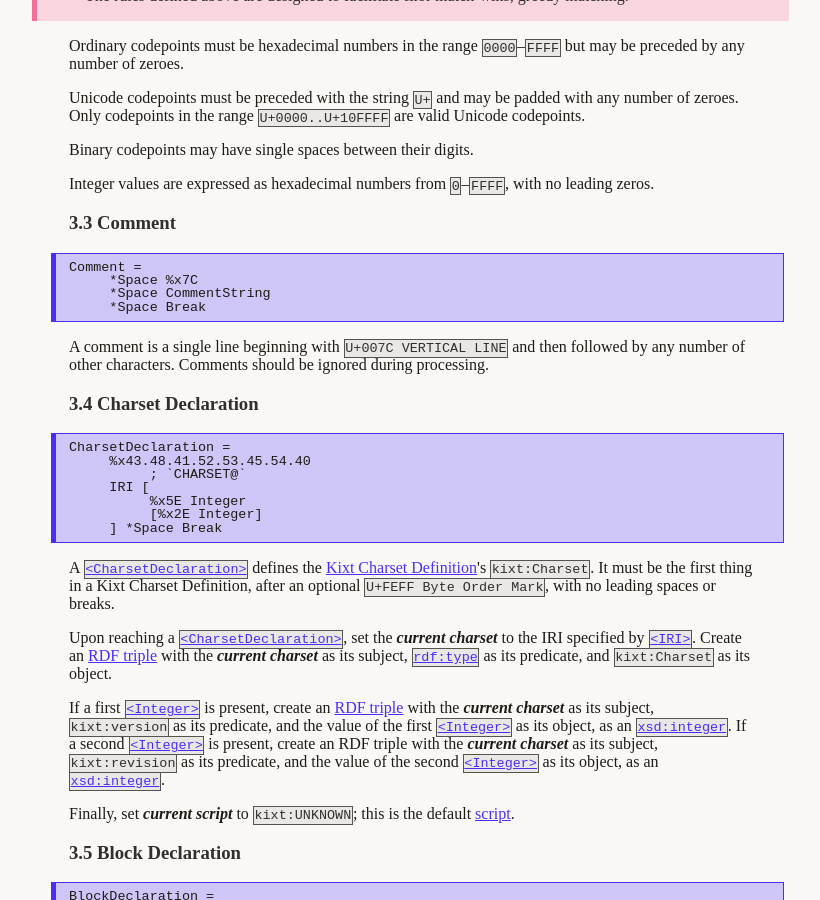
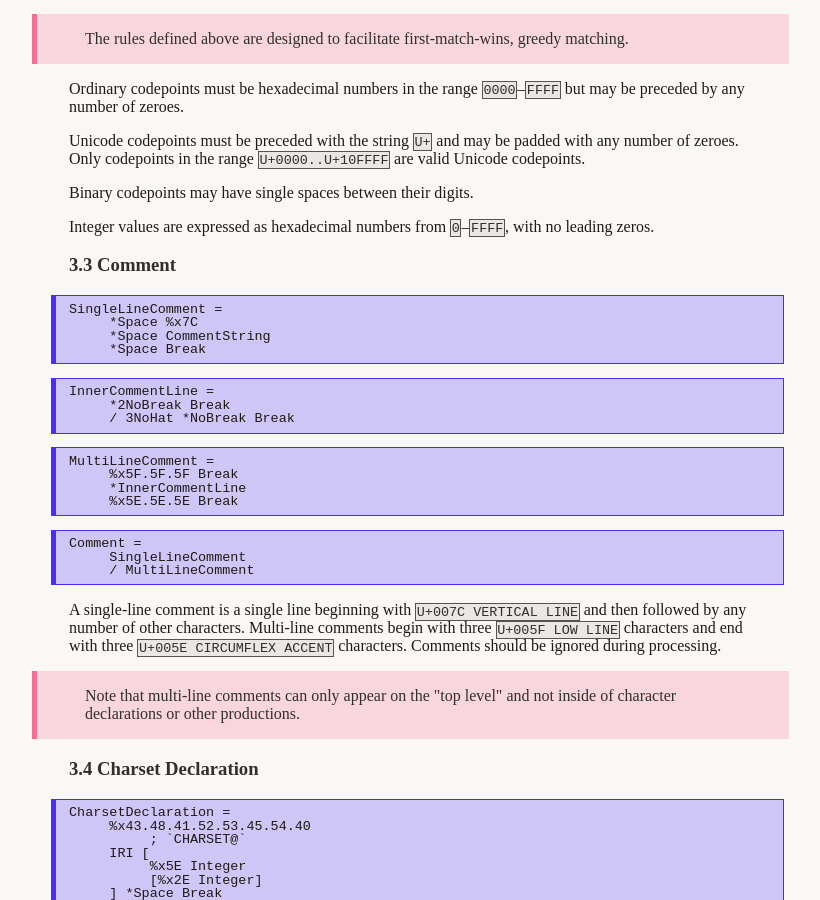
Before and after one commit to kibi-network/Kixt, a Jekyll site: the page built from -/Charset/index.md, in a window 1280 px wide and 900 px high, scrolled down 8374 px. Shown: the whole window, without its empty margins (227-1047 px from the left). Built offline with Jekyll 4.4.1, drawn with Linux system fonts in a browser that asks for light colours; our own code applies the rules of GitHub Pages for plain Markdown files; some of the changed text lies outside the part shown.

Commit message:
[Charset] Multi-line comments; comments inside of character definitions

````diff
--- a/-/Charset/index.md
+++ b/-/Charset/index.md
@@ -206,6 +206,10 @@ PrivateUse = %xE000-F8FF / %xF0000-FFFFD / %x100000-10FFFD
 Specials, such as controls or noncharacters, are not allowed in a [Kixt Charset Definition].
 (This does not prevent you from using their codepoints in the [`<UnicodeMapping>`] of [`<CharacterDefinition>`]s.)
 
+```abnf
+NoHat = %x20-5D %x5F-7E / UCSChar / PrivateUse
+```
+{: id="prod.NoDot"}
 ```abnf
 NoSpace = ASCIIChar / UCSChar / PrivateUse
 ```
@@ -571,15 +575,39 @@ Integer values are expressed as hexadecimal numbers from `0`–`FFFF`, with no l
 {: id="definition.comment"}
 
 ```abnf
-Comment =
+SingleLineComment =
 	*Space %x7C
 	*Space CommentString
 	*Space Break
 ```
+{: id="prod.SingleLineComment"}
+```abnf
+InnerCommentLine =
+	*2NoBreak Break
+	/ 3NoHat *NoBreak Break
+```
+{: id="prod.InnerCommentLine"}
+```abnf
+MultiLineComment =
+	%x5F.5F.5F Break
+	*InnerCommentLine
+	%x5E.5E.5E Break
+```
+{: id="prod.MultiLineComment"}
+```abnf
+Comment =
+	SingleLineComment
+	/ MultiLineComment
+```
 {: id="prod.Comment"}
 
-A comment is a single line beginning with `U+007C VERTICAL LINE` and then followed by any number of other characters.
+A single-line comment is a single line beginning with `U+007C VERTICAL LINE` and then followed by any number of other characters.
+Multi-line comments begin with three `U+005F LOW LINE` characters and end with three `U+005E CIRCUMFLEX ACCENT` characters.
 Comments should be ignored during processing.
+
+<div role="note" markdown="block">
+Note that multi-line comments can only appear on the "top level" and not inside of character declarations or other productions.
+</div>
 
 ### 3.4 Charset Declaration
 {: id="definition.charset"}
@@ -684,12 +712,15 @@ Create a new [RDF triple] with <var>current character</var> as its subject, `kix
 {: id="definition.character.unicode"}
 
 ```abnf
-UnicodeMapping =
-	1*(
-		*Space UnicodeCodepoint
-		[1*Space CommentString]
-		*Space Break
-	)
+Unicode =
+	*Space UnicodeCodepoint
+	[1*Space CommentString]
+	*Space Break
+	*SingleLineComment
+```
+{: id="prod.Unicode"}
+```abnf
+UnicodeMapping = 1*Unicode
 ```
 {: id="prod.UnicodeMapping"}
 
@@ -760,6 +791,7 @@ CharacterInfo =
 	*Space Name
 	*Space %x5B BasicType %x5D
 	*Space Break
+	*SingleLineComment
 ```
 {: id="prod.CharacterInfo"}
 
@@ -795,6 +827,7 @@ CompatibilityMapping =
 		*Space Codepoint
 		*(1*Space Codepoint)
 		*Space Break
+		*SingleLineComment
 	]
 ```
 {: id="prod.CompatibilityMapping"}
@@ -861,6 +894,7 @@ DecompositionMapping =
 			1*(1*Space Codepoint)
 			*Space Break
 		)
+		*SingleLineComment
 	]
 ```
 {: id="prod.DecompositionMapping"}
@@ -972,6 +1006,7 @@ AdditionalProperties =
 			/ Combines
 		)
 		*Space Break
+		*SingleLineComment
 	]
 ```
 {: id="prod.AdditionalProperties"}
@@ -1002,6 +1037,7 @@ Alias =
 	*Space %x3D
 	*Space Name
 	*Space Break
+	*SingleLineComment
 ```
 {: id="prod.Alias"}
 ```abnf
@@ -1022,6 +1058,7 @@ OtherName =
 	*Space %x2D
 	*Space NonEmptyString
 	*Space Break
+	*SingleLineComment
 ```
 {: id="prod.OtherName"}
 ```abnf
@@ -1042,6 +1079,7 @@ Note =
 	*Space %x2A
 	*Space NonEmptyString
 	*Space Break
+	*SingleLineComment
 ```
 {: id="prod.Note"}
 ```abnf
@@ -1063,6 +1101,7 @@ Reference =
 	*Space Codepoint
 	[1*Space CommentString]
 	*Space Break
+	*SingleLineComment
 ```
 {: id="prod.Reference"}
 ```abnf
@@ -1098,6 +1137,7 @@ Glyph =
 	*Space %x23
 	*Space HexGlyph
 	*Space Break
+	*SingleLineComment
 ```
 {: id="prod.Glyph"}
 ```abnf
@@ -1127,7 +1167,7 @@ In addition to the constraints made by the [ABNF] syntax, the following situatio
 
 01. Two or more [`<BlockDeclaration>`]s with identical [`<Name>`]s.
 
-02. A [`<Combines>`], [`<Conjoining>`], or [`<CharacterWidth>`] in a [`<CharacterDefinition>`] which does not have a [`<BasicType>`] of `SPACING` or `NONSPACING`.
+02. A [`<Combines>`], [`<Conjoins>`], or [`<CharacterWidth>`] in a [`<CharacterDefinition>`] which does not have a [`<BasicType>`] of `SPACING` or `NONSPACING`.
 
 03. Assigning an object other than `https://vocab.KIBI.network/Kixt/#GENERIC` for the `kixt:compatibilityMode` predicate for a subject whose `kixt:compatibility` predicate has an object with one `kixt:slot` predicate whose object has one `kixt:item` predicate whose object is the subject itself.
 
@@ -1176,6 +1216,9 @@ A [Kixt Charset Definition] is <dfn id="dfn.null_compatible">null compatible</df
 ```kch
 CHARSET@https://charset.KIBI.network/Kixt/Null^1.0
 
+% ASCII CONTROLS AND BASIC LATIN
+@ https://vocab.KIBI.network/Kixt/#COMMON
+
 U+0000
 : 00 NULL [FORMAT]
 = NUL
@@ -1218,6 +1261,12 @@ All [XML compatible]{::} [charsets][charset] are [null compatible].
 
 ## 5. Changelog {#changelog}
 
+{: id="changelog.2019-05-02"} <time>2019-05-02</time>
+
+: Added [`<MultiLineComment>`]s.
+
+: Allowed [`<SingleLineComment>`]s to appear inside of [`<CharacterDefinition>`]s.
+
 {: id="changelog.2019-05-01"} <time>2019-05-01</time>
 
 : Initial specification.
--- a/_includes/references.md
+++ b/_includes/references.md
@@ -124,6 +124,7 @@
 [`<ASCIIChar>`]: <{{ "/-/Charset/#prod.ASCIIChar" | absolute_url }}>
 [`<UCSChar>`]: <{{ "/-/Charset/#prod.UCSChar" | absolute_url }}>
 [`<PrivateUse>`]: <{{ "/-/Charset/#prod.PrivateUse" | absolute_url }}>
+[`<NoHat>`]: <{{ "/-/Charset/#prod.NoDot" | absolute_url }}>
 [`<NoSpace>`]: <{{ "/-/Charset/#prod.NoSpace" | absolute_url }}>
 [`<NoBreak>`]: <{{ "/-/Charset/#prod.NoBreak" | absolute_url }}>
 [`<AnyChar>`]: <{{ "/-/Charset/#prod.AnyChar" | absolute_url }}>
@@ -176,11 +177,15 @@
 [`<UnicodeCodepoint>`]: <{{ "/-/Charset/#prod.UnicodeCodepoint" | absolute_url }}>
 [`<BinaryCodepoint>`]: <{{ "/-/Charset/#prod.BinaryCodepoint" | absolute_url }}>
 [`<Integer>`]: <{{ "/-/Charset/#prod.Integer" | absolute_url }}>
+[`<SingleLineComment>`]: <{{ "/-/Charset/#prod.SingleLineComment" | absolute_url }}>
+[`<InnerCommentLine>`]: <{{ "/-/Charset/#prod.InnerCommentLine" | absolute_url }}>
+[`<MultiLineComment>`]: <{{ "/-/Charset/#prod.MultiLineComment" | absolute_url }}>
 [`<Comment>`]: <{{ "/-/Charset/#prod.Comment" | absolute_url }}>
 [`<CharsetDeclaration>`]: <{{ "/-/Charset/#prod.CharsetDeclaration" | absolute_url }}>
 [`<BlockDeclaration>`]: <{{ "/-/Charset/#prod.BlockDeclaration" | absolute_url }}>
 [`<ScriptDeclaration>`]: <{{ "/-/Charset/#prod.ScriptDeclaration" | absolute_url }}>
 [`<CharacterDefinition>`]: <{{ "/-/Charset/#prod.CharacterDefinition" | absolute_url }}>
+[`<Unicode>`]: <{{ "/-/Charset/#prod.Unicode" | absolute_url }}>
 [`<UnicodeMapping>`]: <{{ "/-/Charset/#prod.UnicodeMapping" | absolute_url }}>
 [`<BasicType>`]: <{{ "/-/Charset/#prod.BasicType" | absolute_url }}>
 [`<CharacterInfo>`]: <{{ "/-/Charset/#prod.CharacterInfo" | absolute_url }}>
````
Also changed, not shown: 1 other file.
